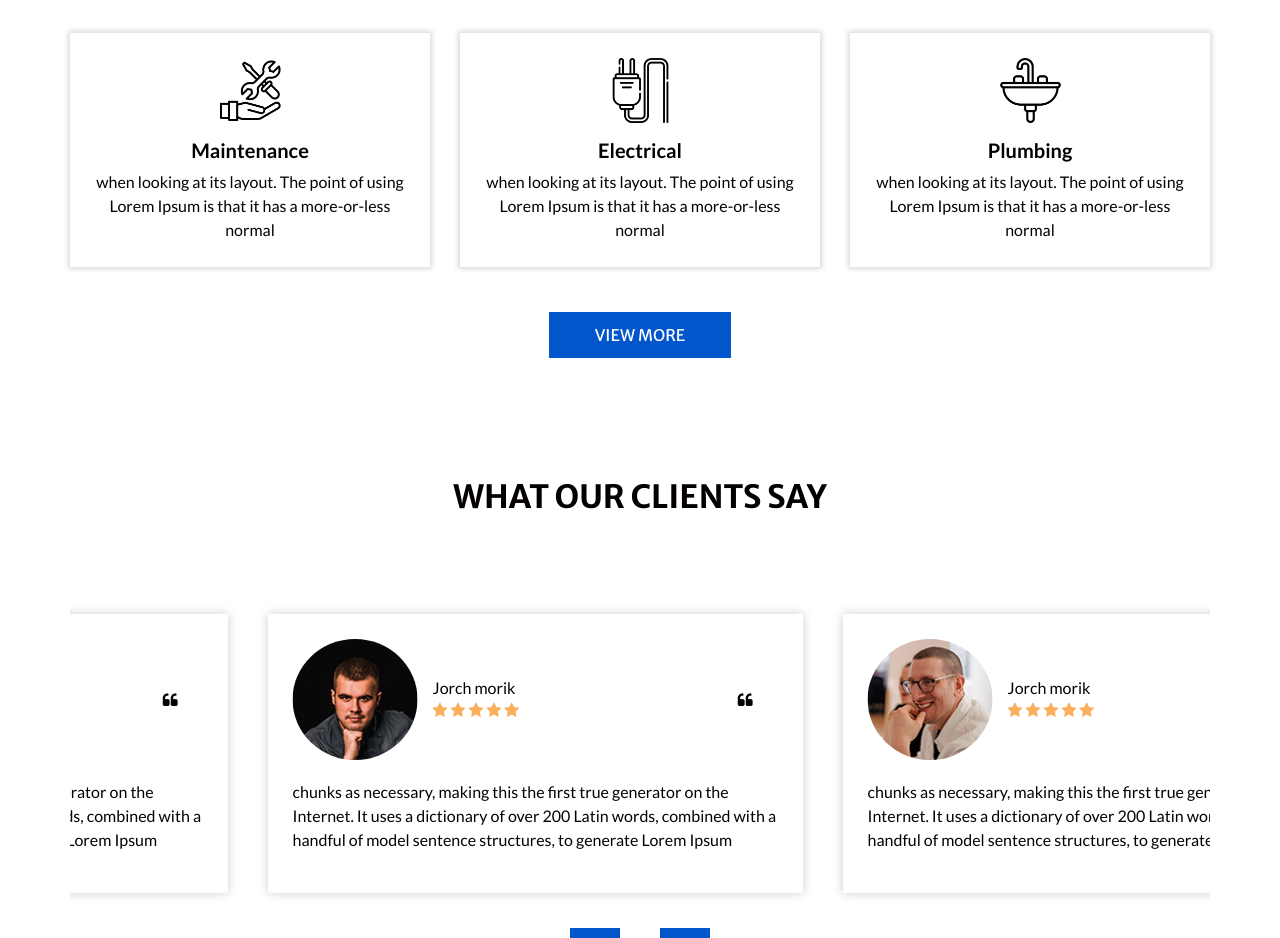
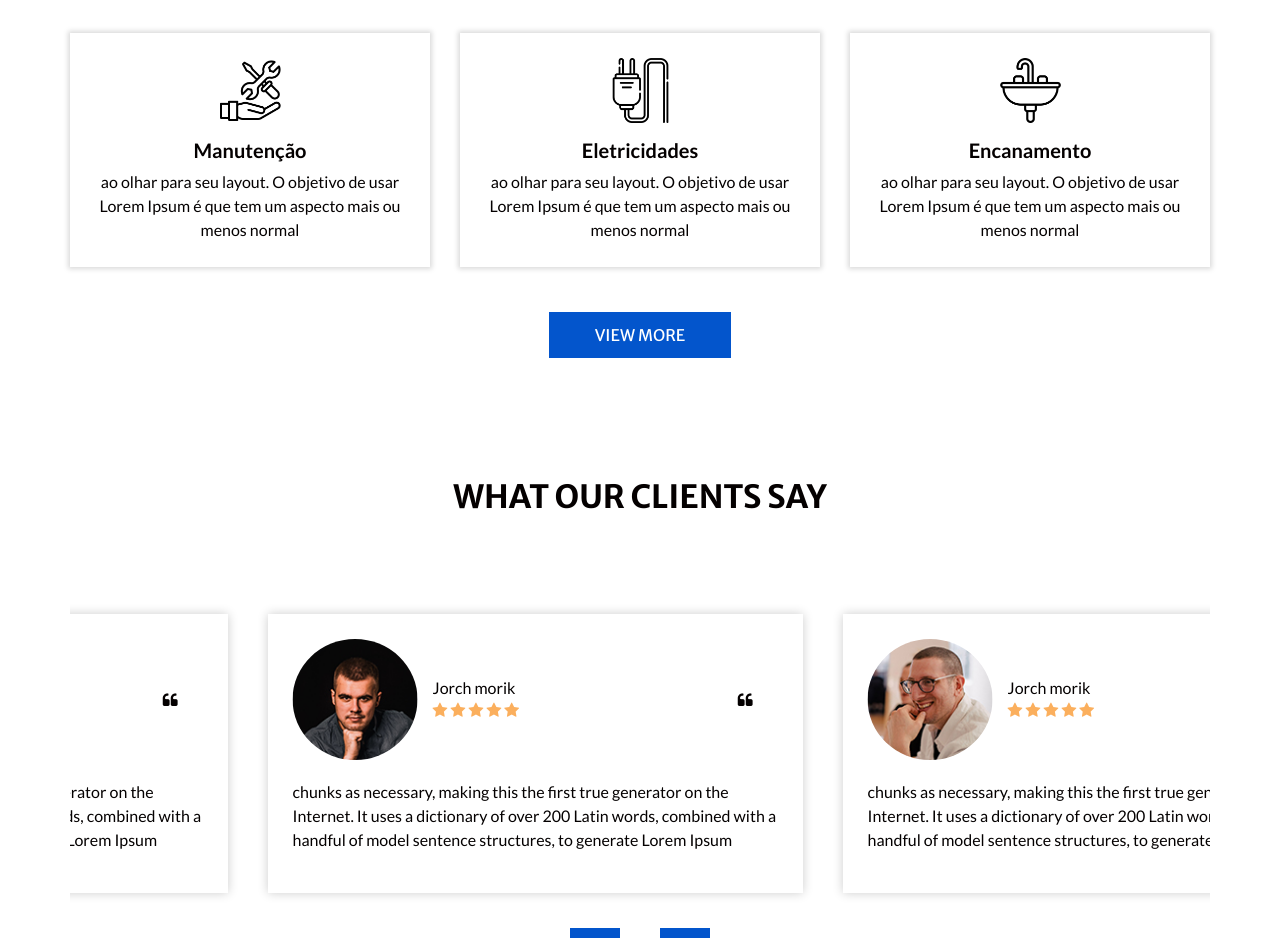
Before and after one commit to ezekiel9m/app-site-aula-devops-2, a plain HTML site: page index.html in a window 1280 px wide. Shown: the part 2738-3676 px from the top of the page. Drawn offline with nearby package versions, Linux system fonts and the light colour scheme; some packages are replaced by stand-ins of ours.

Commit message:
Update index.html para cards Maintenance, Electrical, Plumbing
Tradução dos cards

```diff
--- a/index.html
+++ b/index.html
@@ -239,11 +239,11 @@
             </div>
             <div class="detail-box">
               <h5>
-                Maintenance
+                Manutenção
               </h5>
               <p>
-                when looking at its layout. The point of using Lorem Ipsum is
-                that it has a more-or-less normal
+                ao olhar para seu layout. O objetivo de usar Lorem Ipsum é
+                que tem um aspecto mais ou menos normal
               </p>
             </div>
           </div>
@@ -255,11 +255,11 @@
             </div>
             <div class="detail-box">
               <h5>
-                Electrical
+                Eletricidades
               </h5>
               <p>
-                when looking at its layout. The point of using Lorem Ipsum is
-                that it has a more-or-less normal
+              ao olhar para seu layout. O objetivo de usar Lorem Ipsum é
+                que tem um aspecto mais ou menos normal
               </p>
             </div>
           </div>
@@ -271,11 +271,11 @@
             </div>
             <div class="detail-box">
               <h5>
-                Plumbing
+               Encanamento
               </h5>
               <p>
-                when looking at its layout. The point of using Lorem Ipsum is
-                that it has a more-or-less normal
+                ao olhar para seu layout. O objetivo de usar Lorem Ipsum é
+                que tem um aspecto mais ou menos normal
               </p>
             </div>
           </div>
```
